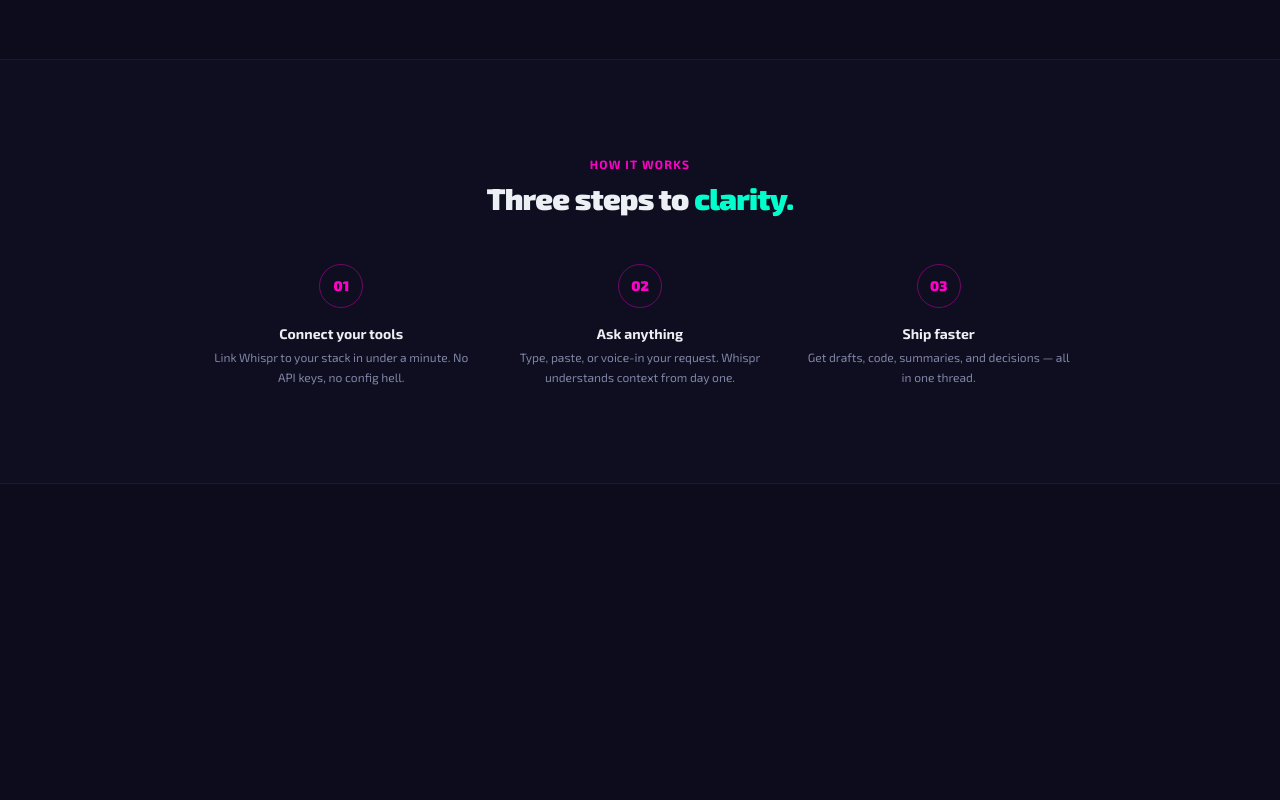
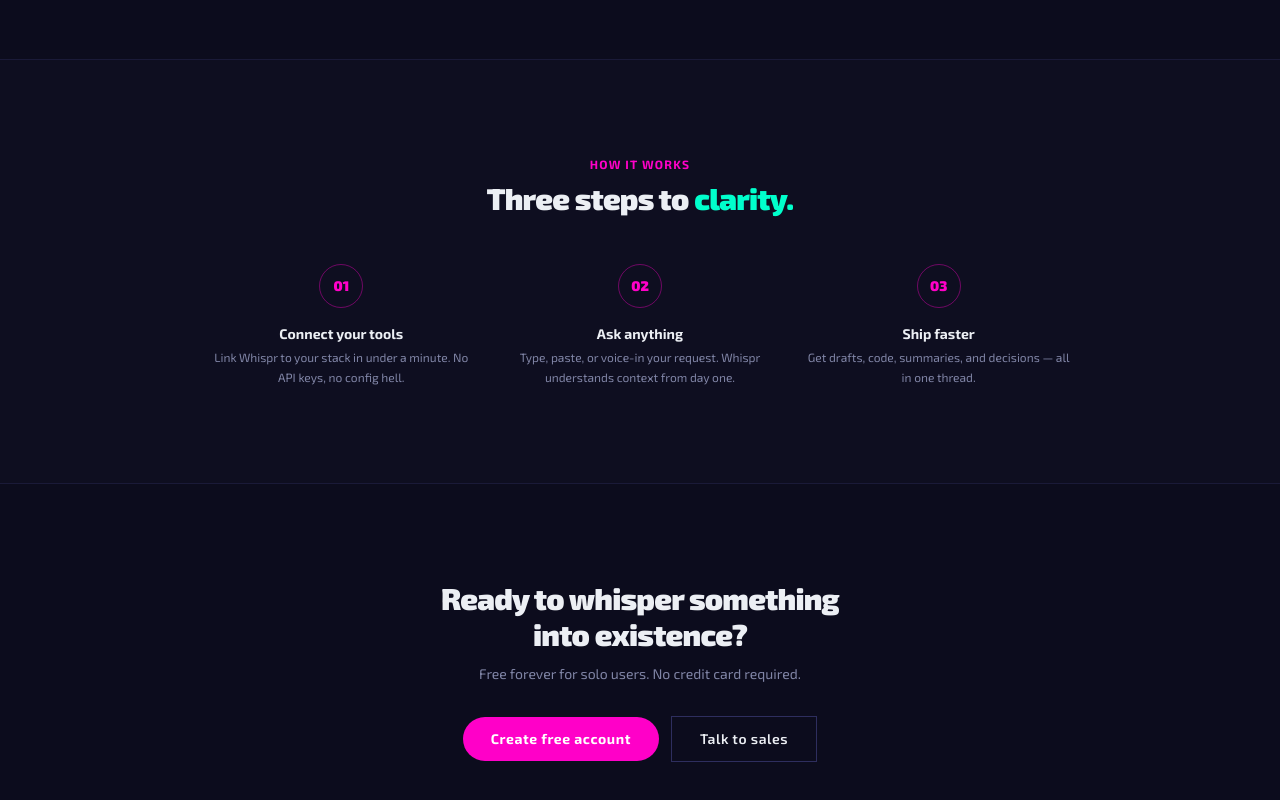
Before and after one commit to yusuf-codes10/whispr, a Vue app in the folder client/: page / in a window 1280 px wide. Shown: the part 1161-1961 px from the top of the page. Before the commit the page ends 1645 px from the top, so only its background shows below. Built offline with nearby package versions, Linux system fonts and the light colour scheme; no server answers.

Commit message:
basic cta section

```diff
--- a/client/src/views/HomeView.vue
+++ b/client/src/views/HomeView.vue
@@ -157,5 +157,22 @@ const steps = [
         </div>
       </div>
     </div>
+
+    <!-- CTA -->
+    <div class="max-w-3xl mx-auto px-4 py-24 text-center w-full">
+      <h2 class="text-2xl md:text-3xl font-black tracking-tight text-foreground mb-3">
+        Ready to whisper something<br class="hidden sm:block" />
+        into existence?
+      </h2>
+      <p class="text-sm text-muted-foreground mb-8">
+        Free forever for solo users. No credit card required.
+      </p>
+      <div class="flex flex-col sm:flex-row items-center justify-center gap-3">
+        <RouterLink :to="{ name: 'SignUp' }">
+          <MainButton title="Create free account" />
+        </RouterLink>
+        <GhostButton title="Talk to sales" />
+      </div>
+    </div>
   </div>
 </template>
```
